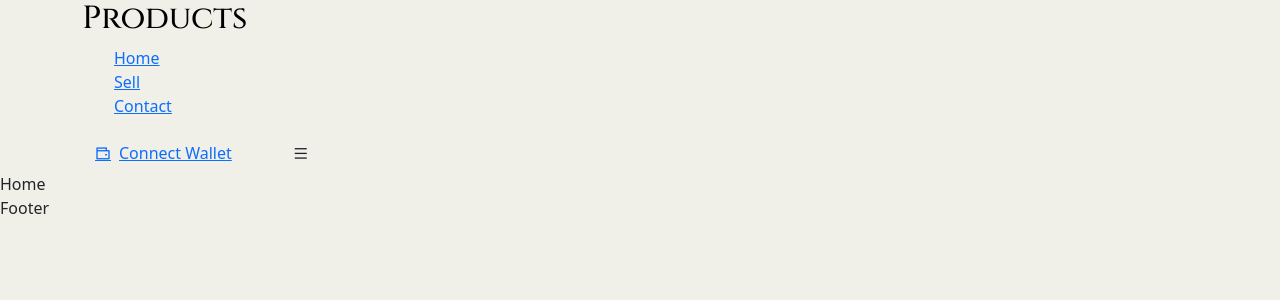
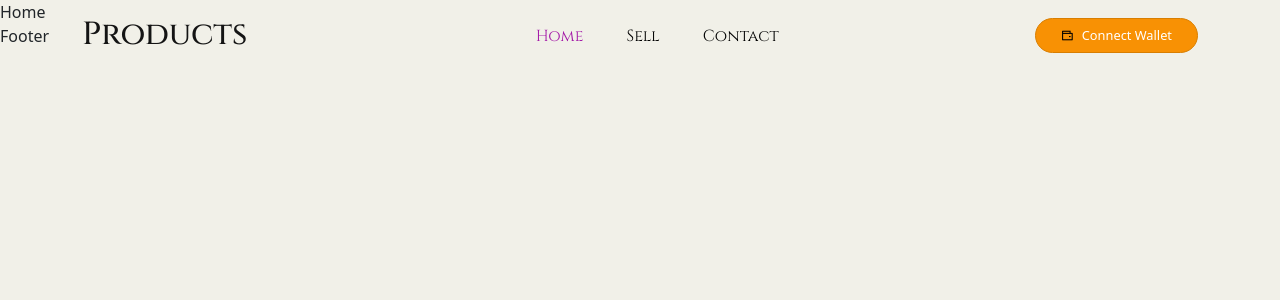
Before and after one commit to Benjovengo/SmartLuxury, a React (Create React App) app in the folder client/: page /home in a window 1280 px wide. Shown: the top 300 px of the page. Built offline with nearby package versions, Linux system fonts and the light colour scheme.

Commit message:
design: add style to the header section

```diff
--- a/client/src/components/Header/header.css
+++ b/client/src/components/Header/header.css
@@ -0,0 +1,79 @@
+.header {
+  width: 100%;
+  height: 70px;
+  line-height: 70px;
+  position: fixed;
+  top: 0;
+  left: 0;
+  z-index: 111111;
+}
+
+.header__shrink {
+  background: #14141f;
+  box-shadow: 2px 2px 4px -2px #e250e5;
+}
+
+.navigation {
+  align-items: center;
+  display: flex;
+  justify-content: space-between;
+}
+
+.nav__list {
+  display: flex;
+  align-items: center;
+  column-gap: 2.7rem;
+  margin-bottom: 0;
+}
+
+.nav__item a {
+  color: #000;
+  font-family: "Cinzel", serif;
+  text-decoration: none;
+}
+
+.nav__item a:hover {
+  color: #000;
+}
+
+.active {
+  color: #a51ca8 !important;
+}
+
+.logo h2 {
+  background-clip: text;
+  -webkit-text-fill-color: #141414;
+  margin-bottom: 0;
+}
+
+.nav__right .btn {
+  background-color: #F89104;
+  padding: 7px 25px;
+  border: 1px solid #D87E01;
+  border-radius: 50px;
+}
+
+.nav__right .btn a {
+  color: #fff;
+  text-decoration: none;
+  font-size: 0.8rem;
+}
+
+.nav__right .btn span i {
+  color: #000;
+}
+
+.nav__right .btn a:hover {
+  background-color: #D87E01;
+  border-radius: 50px;
+  color: #fff;
+  font-size: 0.8rem;
+  padding: 7px 25px;
+  text-decoration: none;
+}
+
+.mobile__menu {
+  color: #000;
+  font-size: 1.3rem;
+  display: none;
+}
```
